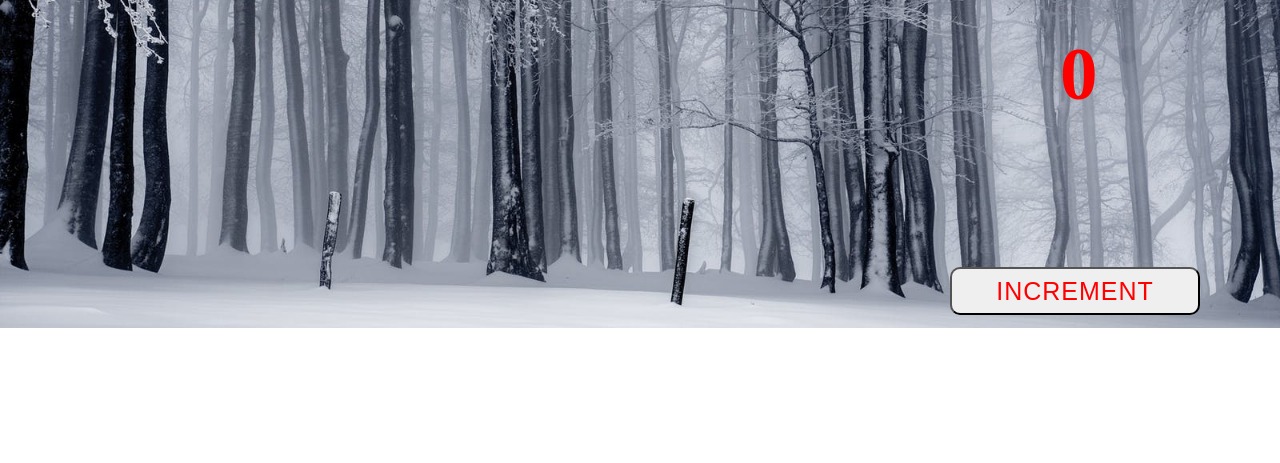
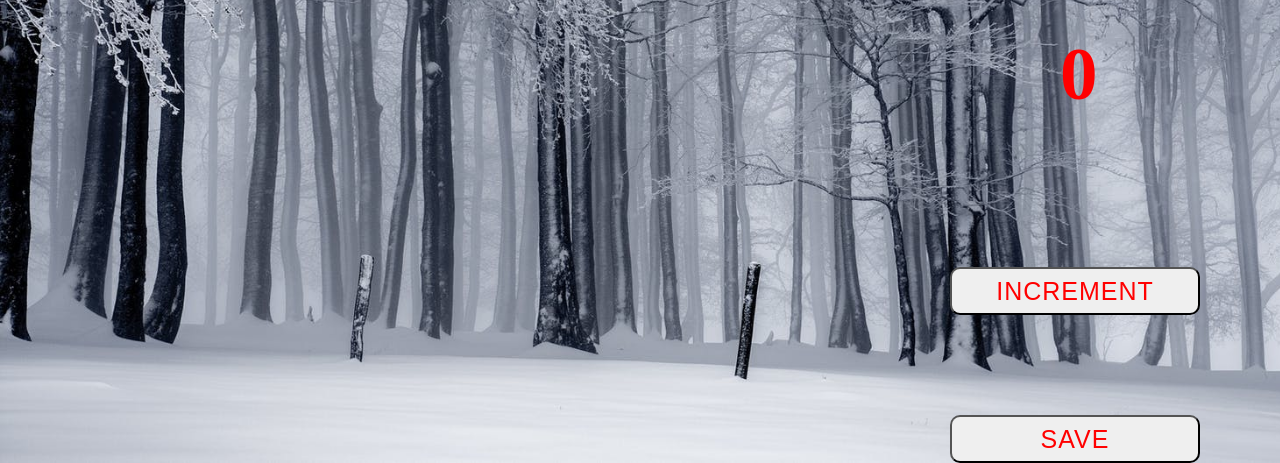
Before and after one commit to rudebeard/counter-app, a plain HTML site: page index.html in a window 1280 px wide. Shown: the part 472-935 px from the top of the page. Before the commit the page ends 800 px from the top, so only its background shows below. Drawn offline with Linux system fonts and the light colour scheme.

Commit message:
new button comig

```diff
--- a/index.html
+++ b/index.html
@@ -11,6 +11,7 @@
   <h1>PEOPLE ENTERED</h1>
   <h2 id="count-el">0</h2>
   <button id="increment-btn" onclick="increment()">INCREMENT</button>
+  <button id="save-btn" onclick="save()">save</button>
   <script src="main.js"></script>
 </body>
 </html>
--- a/main.css
+++ b/main.css
@@ -38,3 +38,22 @@ h1{
   cursor: pointer;
   transition: 0.5s;
 }
+
+#save-btn{
+  width: 250px;
+  height: 48px;
+  font-size: 25px;
+  color: red;
+  letter-spacing: 1px;
+  margin-left: 150px;
+  margin-top: 100px;
+  border-radius: 10px;
+  text-transform: uppercase;
+  display: block;
+}
+  #save-btn:hover{
+    color: whitesmoke;
+    background-color: red;
+    cursor: pointer;
+    transition: 0.5s;
+  }
--- a/main.js
+++ b/main.js
@@ -7,3 +7,8 @@ function increment(){
   console.log(count)
 
 }
+
+function save(){
+console.log(count);
+}
+save()
```
